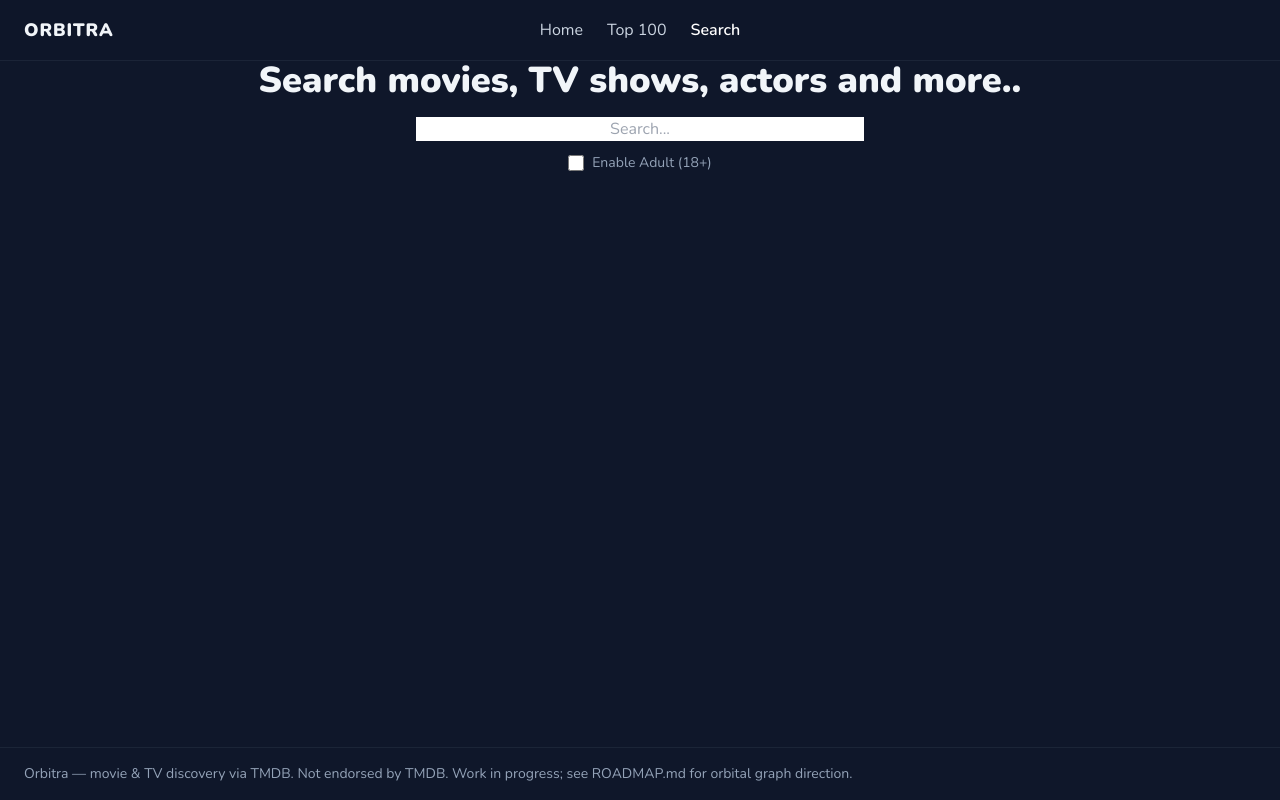
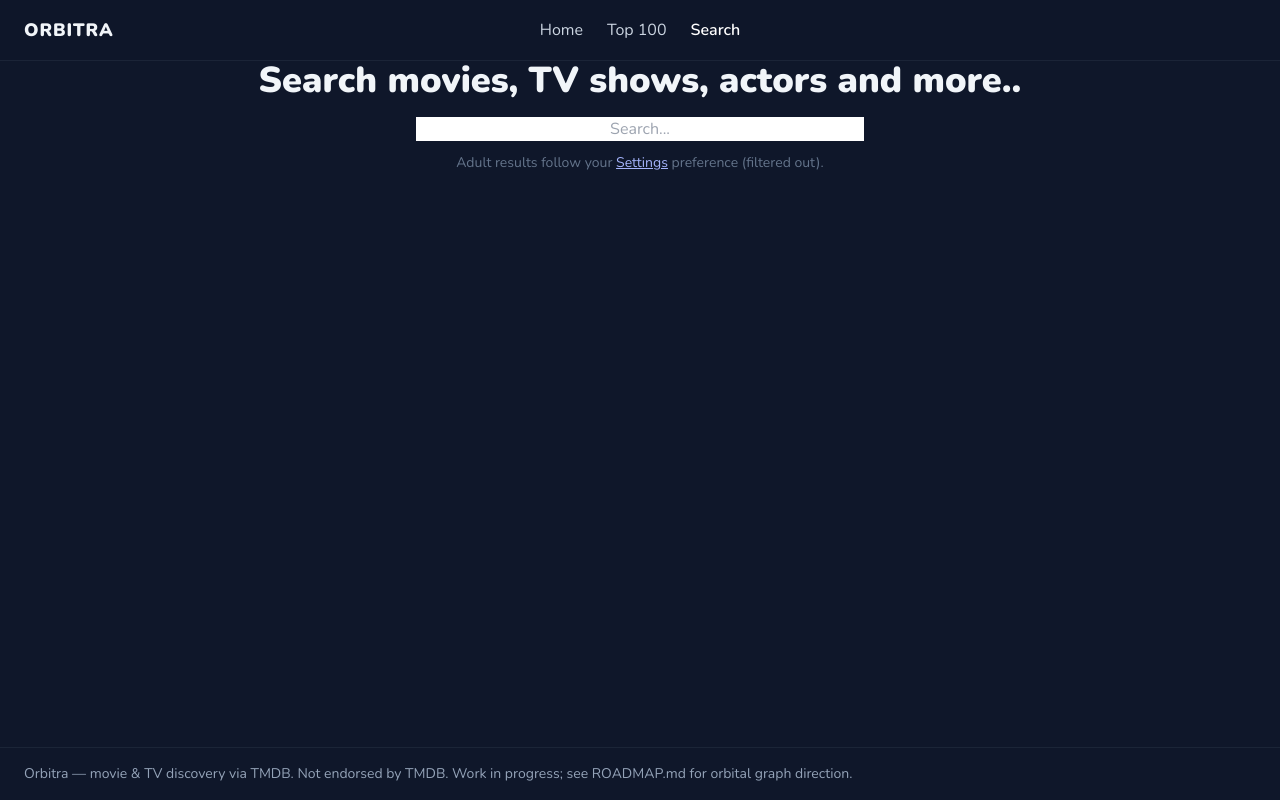
Before and after one commit to bjarkeef/orbitra, a Nuxt app: page /search in a window 1280 px wide. Built offline with nearby package versions, Linux system fonts and the light colour scheme.

Commit message:
feat(client): send adult header, filter results, badge on cards
useTmdb sends X-Orbitra-Include-Adult when enabled, strips query include_adult,
and filters adult-flagged items before UI when off. Poster cards show a subtle
18+ badge; search follows global settings preference.

```diff
--- a/components/Home/PosterCard.vue
+++ b/components/Home/PosterCard.vue
@@ -32,6 +32,13 @@
       >
         ★ {{ score }}
       </span>
+      <span
+        v-if="showAdultBadge"
+        class="absolute top-2 left-2 rounded px-1.5 py-0.5 text-2xs font-bold uppercase tracking-wide bg-rose-950/85 text-rose-200 ring-1 ring-rose-500/40"
+        title="Adult content"
+      >
+        18+
+      </span>
     </div>
   </NuxtLink>
 </template>
@@ -43,11 +50,11 @@ const props = defineProps({
 })
 
 const { imageUrl } = useTmdb()
+const { isAdultEnabled } = useAdultContent()
 
 const kind = computed(() => {
   const t = (props.mediaType || props.item?.media_type || '').toLowerCase()
   if (t === 'tv' || t === 'movie' || t === 'person') return t
-  // Trending "all" mixes types; prefer explicit fields over guessing movie
   if (props.item?.media_type) return String(props.item.media_type).toLowerCase()
   if (props.item?.first_air_date && !props.item?.release_date) return 'tv'
   if (props.item?.name && !props.item?.title) return 'tv'
@@ -83,4 +90,9 @@ const meta = computed(() => {
   const d = props.item.release_date || props.item.first_air_date || ''
   return d.slice(0, 4)
 })
+
+/** Subtle 18+ badge only when feature is on and TMDB marked the title adult. */
+const showAdultBadge = computed(
+  () => isAdultEnabled.value && Boolean(props.item?.adult),
+)
 </script>
--- a/composables/useTmdb.ts
+++ b/composables/useTmdb.ts
@@ -406,9 +406,23 @@ export function useTmdb() {
     query: TmdbQuery = {},
   ): Promise<T> {
     const safePath = normalizeTmdbPath(path)
-    // Strip client attempts to pass a key; server owns TMDB_API
-    const { api_key: _ignored, ...safeQuery } = query as TmdbQuery & { api_key?: unknown }
-    void _ignored
+    // Strip client attempts to pass a key or include_adult; server owns TMDB_API + adult gate
+    const {
+      api_key: _ignoredKey,
+      include_adult: _ignoredAdult,
+      ...restQuery
+    } = query as TmdbQuery & { api_key?: unknown; include_adult?: unknown }
+    void _ignoredKey
+    void _ignoredAdult
+
+    const { isAdultEnabled, filterAdultPaged, filterAdultResults, ADULT_INCLUDE_HEADER } =
+      useAdultContent()
+
+    // Segment client cache by adult preference so toggling does not serve stale lists
+    const safeQuery: TmdbQuery = {
+      ...restQuery,
+      _orbitra_adult: isAdultEnabled.value ? '1' : '0',
+    }
 
     const key = clientCacheKey(safePath, safeQuery)
     const cached = readClientCache<T>(key)
@@ -421,17 +435,36 @@ export function useTmdb() {
       return pendingExisting
     }
 
+    // Query sent to proxy never includes include_adult or our internal cache segment key
+    const { _orbitra_adult: _seg, ...proxyQuery } = safeQuery
+    void _seg
+
+    const headers: Record<string, string> = {}
+    if (isAdultEnabled.value) {
+      headers[ADULT_INCLUDE_HEADER] = '1'
+    }
+
     const generationAtStart = clientCacheGeneration
     const pending = (async (): Promise<T> => {
       try {
-        const body = await $fetch<T>(pathUrl(safePath), { query: safeQuery })
-        // Skip write if cache was cleared while this request was in flight
+        let body = await $fetch<T>(pathUrl(safePath), {
+          query: proxyQuery,
+          headers,
+        })
+        // When adult is off, strip adult-flagged rows before they hit UI / client cache
+        if (!isAdultEnabled.value && body && typeof body === 'object') {
+          const b = body as { results?: Array<{ adult?: boolean }> }
+          if (Array.isArray(b.results)) {
+            body = filterAdultPaged(b as { results?: Array<{ adult?: boolean }> }) as T
+          } else if (Array.isArray(body)) {
+            body = filterAdultResults(body as Array<{ adult?: boolean }>) as T
+          }
+        }
         if (generationAtStart === clientCacheGeneration) {
           writeClientCache(key, body, CLIENT_GET_TTL_MS)
         }
         return body
       } catch (err: unknown) {
-        // Preserve proxy / H3 errors; wrap unknown failures for UI consumption
         if (err && typeof err === 'object' && ('statusCode' in err || 'statusMessage' in err)) {
           throw err
         }
@@ -625,10 +658,11 @@ export function useTmdb() {
     if (!q) {
       throw new Error('Search query is required')
     }
+    // include_adult is controlled by X-Orbitra-Include-Adult via useAdultContent — not query
+    void opts.include_adult
     return tmdb<TmdbPagedResult<TmdbMediaItem>>('search/multi', {
       query: q,
       page: opts.page ?? 1,
-      include_adult: opts.include_adult ?? false,
     })
   }
 
@@ -673,6 +707,41 @@ export function useTmdb() {
     })
   }
 
+  /**
+   * Discover titles for the adult explore page (requires adult preference + age gate).
+   * Genre / sort / vote filters are passed through; include_adult is header-only.
+   */
+  function discoverAdultMedia(
+    media: 'movie' | 'tv',
+    opts: {
+      page?: number
+      sort_by?: string
+      'vote_average.gte'?: number
+      'vote_count.gte'?: number
+      with_genres?: string
+      without_genres?: string
+      primary_release_year?: number
+      first_air_date_year?: number
+    } = {},
+  ): Promise<TmdbPagedResult<TmdbMediaItem>> {
+    const page = opts.page ?? 1
+    const sort_by = opts.sort_by ?? 'popularity.desc'
+    const query: TmdbQuery = {
+      page,
+      sort_by,
+      'vote_count.gte': opts['vote_count.gte'] ?? 20,
+    }
+    if (opts['vote_average.gte'] != null) query['vote_average.gte'] = opts['vote_average.gte']
+    if (opts.with_genres) query.with_genres = opts.with_genres
+    if (opts.without_genres) query.without_genres = opts.without_genres
+    if (media === 'movie' && opts.primary_release_year != null) {
+      query.primary_release_year = opts.primary_release_year
+    }
+    if (media === 'tv' && opts.first_air_date_year != null) {
+      query.first_air_date_year = opts.first_air_date_year
+    }
+    return tmdb<TmdbPagedResult<TmdbMediaItem>>(`discover/${media}`, query)
+  }
   /** External ids for a TV show (IMDB link on Information panel). */
   function getTvExternalIds(id: string | number): Promise<TmdbExternalIds> {
     return tmdb<TmdbExternalIds>(`tv/${requireId(id)}/external_ids`)
@@ -720,6 +789,7 @@ export function useTmdb() {
     getPopularMovies,
     discoverMovies,
     discoverTv,
+    discoverAdultMedia,
     getTvExternalIds,
     getCreditsForTitle,
     /** Same as {@link clearTmdbClientCache} — exposed on the composable for convenience. */
--- a/pages/search/index.vue
+++ b/pages/search/index.vue
@@ -10,16 +10,13 @@
         v-model="query"
         placeholder="Search..."
       />
-      <div class="flex items-center mt-3 gap-2">
-        <input
-          class="h-4 w-4 rounded border-slate-600 bg-slate-900 text-indigo-500 focus:ring-indigo-500/50"
-          v-model="adult"
-          name="adult"
-          type="checkbox"
-          id="adult"
-        />
-        <label class="text-sm text-slate-400" for="adult">Enable Adult (18+)</label>
-      </div>
+      <p class="mt-3 text-sm text-slate-500 text-center max-w-md">
+        Adult results follow your
+        <NuxtLink to="/settings" class="text-indigo-300 underline hover:text-indigo-200">Settings</NuxtLink>
+        preference
+        <span v-if="isAdultEnabled" class="text-rose-300">(18+ on)</span>
+        <span v-else>(filtered out)</span>.
+      </p>
     </div>
 
     <div class="results mt-6">
@@ -48,95 +45,81 @@
   </div>
 </template>
 
-<script>
-export default {
-  data() {
-    return {
-      movies: null,
-      loading: false,
-      error: null,
-      searched: false,
-      query: '',
-      adult: false,
-      currentMoviePage: 2,
-      loadingMoreMovies: false,
-      _debounceTimer: null,
-    }
-  },
-  computed: {
-    visibleMovies() {
-      if (!this.movies) return []
-      return this.currentMoviePage < 3 ? this.movies.slice(0, 18) : this.movies
-    },
-  },
-  watch: {
-    query() {
-      this.scheduleSearch()
-    },
-    adult() {
-      if (this.query && this.query.length > 2) this.scheduleSearch()
-    },
-  },
-  beforeUnmount() {
-    if (this._debounceTimer) clearTimeout(this._debounceTimer)
-  },
-  // Nuxt 2 compat if needed
-  beforeDestroy() {
-    if (this._debounceTimer) clearTimeout(this._debounceTimer)
-  },
-  methods: {
-    scheduleSearch() {
-      if (this._debounceTimer) clearTimeout(this._debounceTimer)
-      const q = (this.query || '').trim()
+<script setup>
+const { isAdultEnabled } = useAdultContent()
+
+const movies = ref(null)
+const loading = ref(false)
+const error = ref(null)
+const searched = ref(false)
+const query = ref('')
+const currentMoviePage = ref(2)
+const loadingMoreMovies = ref(false)
+let _debounceTimer = null
+
+const visibleMovies = computed(() => {
+  if (!movies.value) return []
+  return currentMoviePage.value < 3 ? movies.value.slice(0, 18) : movies.value
+})
+
+function scheduleSearch() {
+  if (_debounceTimer) clearTimeout(_debounceTimer)
+  const q = (query.value || '').trim()
   if (q.length <= 2) {
-        this.movies = null
-        this.searched = false
-        this.error = null
-        this.loading = false
-        this.currentMoviePage = 2
+    movies.value = null
+    searched.value = false
+    error.value = null
+    loading.value = false
+    currentMoviePage.value = 2
     return
   }
-      this._debounceTimer = setTimeout(() => this.search(), 300)
-    },
-    async search() {
+  _debounceTimer = setTimeout(() => search(), 300)
+}
+
+watch(query, () => scheduleSearch())
+watch(isAdultEnabled, () => {
+  if (query.value && query.value.length > 2) scheduleSearch()
+})
+
+onBeforeUnmount(() => {
+  if (_debounceTimer) clearTimeout(_debounceTimer)
+})
+
+async function search() {
   const { searchMulti } = useTmdb()
-      const q = (this.query || '').trim()
+  const q = (query.value || '').trim()
   if (q.length <= 2) return
 
-      this.loading = true
-      this.error = null
-      this.searched = true
-      this.currentMoviePage = 2
+  loading.value = true
+  error.value = null
+  searched.value = true
+  currentMoviePage.value = 2
   try {
-        const results = await searchMulti(q, { include_adult: this.adult })
+    const results = await searchMulti(q)
     const list = results.results || []
-        this.movies = list.slice().sort((a, b) => (b.vote_count || 0) - (a.vote_count || 0))
+    movies.value = list.slice().sort((a, b) => (b.vote_count || 0) - (a.vote_count || 0))
   } catch (e) {
-        this.error = e?.statusMessage || e?.message || 'Search failed.'
-        this.movies = []
+    error.value = e?.statusMessage || e?.message || 'Search failed.'
+    movies.value = []
   } finally {
-        this.loading = false
+    loading.value = false
   }
-    },
-    async getMore() {
+}
+
+async function getMore() {
   const { searchMulti } = useTmdb()
-      const q = (this.query || '').trim()
+  const q = (query.value || '').trim()
   if (!q) return
-      this.loadingMoreMovies = true
+  loadingMoreMovies.value = true
   try {
-        const page = this.currentMoviePage
-        const data = await searchMulti(q, {
-          page,
-          include_adult: this.adult,
-        })
-        this.currentMoviePage++
-        this.movies.push(...(data.results || []))
+    const page = currentMoviePage.value
+    const data = await searchMulti(q, { page })
+    currentMoviePage.value++
+    movies.value.push(...(data.results || []))
   } catch (e) {
     /* ignore pagination errors */
   } finally {
-        this.loadingMoreMovies = false
+    loadingMoreMovies.value = false
   }
-    },
-  },
 }
 </script>
```
Lines whose indentation alone changed are shown as unchanged.
